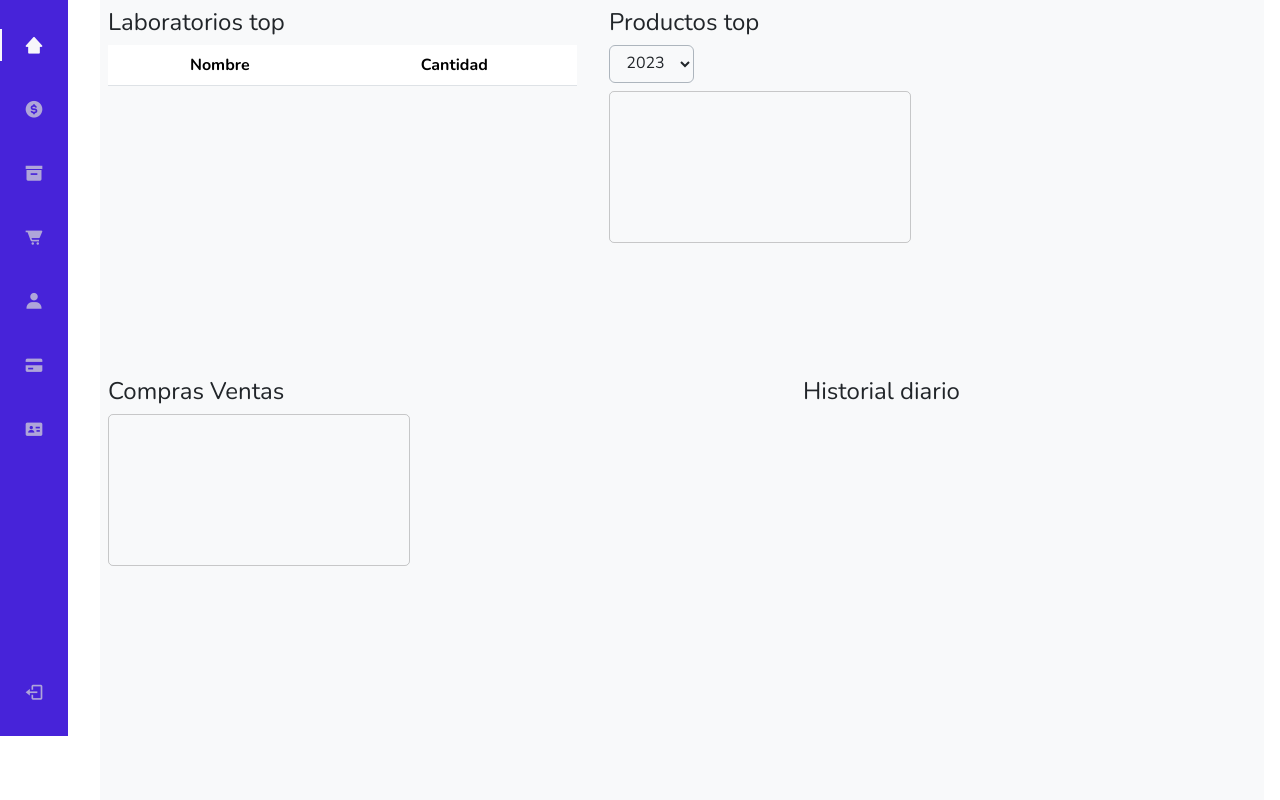
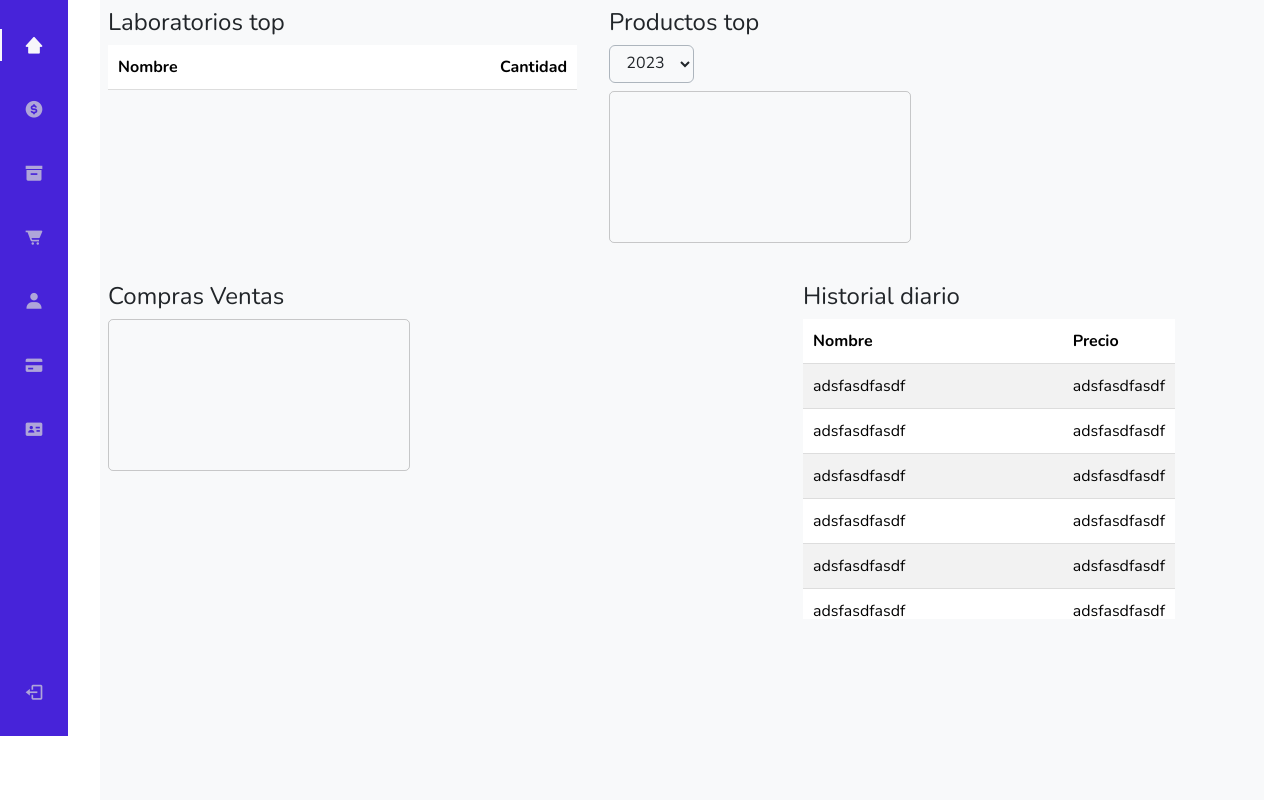
Before and after one commit to Angelilloglez98/OUTERPHARMA, a PHP site: page /InicioAdmin.html in a window 1280 px wide. Shown: the part 64-864 px from the top of the page. Run offline with PHP 8.4, Linux system fonts and the light colour scheme; lists and menus that the app fills with data are empty; a map, chart or similar area stays blank; some libraries are stand-ins or nearby versions.

Commit message:
añadir ventas del dia

```diff
--- a/App/BaseDatos/devHistorialDiario.php
+++ b/App/BaseDatos/devHistorialDiario.php
@@ -7,16 +7,13 @@
 
     $correo=$_SESSION['CorreoFarmacia'];
 
-    $sql="SELECT PRODUCTOS.Nombre,VENTAS.Cantidad
+    $sql="SELECT PRODUCTOS.Nombre,VENTAS.Precio
     FROM VENTAS
     INNER JOIN PRODUCTOS ON VENTAS.IdProducto=PRODUCTOS.IdProducto
     INNER JOIN EMPLEADOS ON VENTAS.nEmpleado=EMPLEADOS.nEmpleado
     INNER JOIN FARMACIAS ON EMPLEADOS.CcorreoFarmacia=FARMACIAS.Ccorreo
     WHERE VENTAS.Fecha=CAST(CURRENT_TIMESTAMP as DATE)
-    AND FARMACIAS.Ccorreo='$correo';
-    "
-
-    ;
+    AND FARMACIAS.Ccorreo='$correo';";
 
     $pdo->exec("SET NAMES 'utf8mb4'");
 
@@ -27,7 +24,7 @@
     while ($fila=$sth->fetch()) {
         $registros[]=array(
             'Nombre'=>$fila['Nombre'],
-            'CantidadEnElDia'=>$fila['Cantidad']
+            'Precio'=>$fila['Precio']
         );
     }
 
--- a/App/InicioAdmin.html
+++ b/App/InicioAdmin.html
@@ -15,10 +15,11 @@
     <script src="scripts/graficoCircular.js" defer></script>
     <script src="scripts/LaboratoriosTop.js"></script>
     <script src="scripts/header.js"></script>
+    <script src="scripts/historialDiario.js" defer></script>
     <link rel="stylesheet" href="styles/header.css">
     <link rel="stylesheet" href="styles/Inicio.css">
+</head>
 
-</head>
 <body id="body-pd">
     <header class="header" id="header">
         <div class="header_toggle"> <i class='bx bx-menu' id="header-toggle"></i> </div>
@@ -34,7 +35,6 @@
           <a href="#" class="nav_link"> <i class='bx bxs-user nav_icon'></i> <span class="nav_name">Clientes</span> </a>
           <a href="#" class="nav_link"> <i class='bx bxs-credit-card nav_icon'></i> <span class="nav_name">Historial Ventas</span> </a> </div>
           <a href="#" class="nav_link"> <i class='bx bxs-id-card nav_icon'></i> <span class="nav_name">Gestion de usuarios</span> </a> </div>
-
           <a href="#" class="nav_link"> <i class='bx bx-log-out nav_icon'></i> <span class="nav_name">SignOut</span> </a>
         </nav>
     </div>
@@ -43,11 +43,12 @@
       <div class="height-100 bg-light">
           <div class="container-fluid">
               <div class="row column-gap-3 row-gap-3 gap-0 rounded">
-                <div class="p-2 col-sm-5 LaboratoriosTop">
+                <div class="p-2 col-sm-5">
                   <h4>Laboratorios top</h4>
-                  <div style="width: 100%; height: 300px; overflow: auto; text-align: center;">
-                  <table class="table table-striped">
-                    <thead style="position:sticky; top: -1px; background-color: rgb(77, 79, 209); color: white; ">
+
+
+                    <table class="table table-striped tablas ">
+                      <thead>
                         <tr>
                           <th>Nombre</th>
                           <th>Cantidad</th>
@@ -57,7 +58,7 @@
                     </tbody>
                   </table>
                 </div>
-                </div>
+
                 <div class="p-2 col-sm-6 ">
                   <h4>Productos top</h4>
                   <form action="BaseDatos/devProductosMasVendidos.php" method="GET">
@@ -76,9 +77,115 @@
                   <h4>Compras Ventas</h4>
                   <canvas id="myChart"></canvas>
                 </div>
-                <div class="p-2 col-sm-4">
+                <div class="p-2 col-sm-4" style="position: relative;">
                   <h4>Historial diario</h4>
-                  <p></p>
+                  <table class="table table-striped tablas">
+                    <thead>
+                      <tr>
+                        <th>Nombre</th>
+                        <th>Precio</th>
+                      </tr>
+                    </thead>
+                    <tbody id="TablaHistorial">
+                      <tr>
+                        <td>adsfasdfasdf</td>
+                        <td>adsfasdfasdf</td>
+                      </tr>
+                      <tr>
+                        <td>adsfasdfasdf</td>
+                        <td>adsfasdfasdf</td>
+                      </tr>
+                      <tr>
+                        <td>adsfasdfasdf</td>
+                        <td>adsfasdfasdf</td>
+                      </tr>
+                      <tr>
+                        <td>adsfasdfasdf</td>
+                        <td>adsfasdfasdf</td>
+                      </tr>
+                      <tr>
+                        <td>adsfasdfasdf</td>
+                        <td>adsfasdfasdf</td>
+                      </tr>
+                      <tr>
+                        <td>adsfasdfasdf</td>
+                        <td>adsfasdfasdf</td>
+                      </tr>
+                      <tr>
+                        <td>adsfasdfasdf</td>
+                        <td>adsfasdfasdf</td>
+                      </tr>
+                      <tr>
+                        <td>adsfasdfasdf</td>
+                        <td>adsfasdfasdf</td>
+                      </tr>
+                      <tr>
+                        <td>adsfasdfasdf</td>
+                        <td>adsfasdfasdf</td>
+                      </tr>
+                      <tr>
+                        <td>adsfasdfasdf</td>
+                        <td>adsfasdfasdf</td>
+                      </tr>
+                      <tr>
+                        <td>adsfasdfasdf</td>
+                        <td>adsfasdfasdf</td>
+                      </tr>
+                      <tr>
+                        <td>adsfasdfasdf</td>
+                        <td>adsfasdfasdf</td>
+                      </tr>
+                      <tr>
+                        <td>adsfasdfasdf</td>
+                        <td>adsfasdfasdf</td>
+                      </tr>
+                      <tr>
+                        <td>adsfasdfasdf</td>
+                        <td>adsfasdfasdf</td>
+                      </tr>
+                      <tr>
+                        <td>adsfasdfasdf</td>
+                        <td>adsfasdfasdf</td>
+                      </tr>
+                      <tr>
+                        <td>adsfasdfasdf</td>
+                        <td>adsfasdfasdf</td>
+                      </tr>
+                      <tr>
+                        <td>adsfasdfasdf</td>
+                        <td>adsfasdfasdf</td>
+                      </tr>
+                      <tr>
+                        <td>adsfasdfasdf</td>
+                        <td>adsfasdfasdf</td>
+                      </tr>
+                      <tr>
+                        <td>adsfasdfasdf</td>
+                        <td>adsfasdfasdf</td>
+                      </tr>
+                      <tr>
+                        <td>adsfasdfasdf</td>
+                        <td>adsfasdfasdf</td>
+                      </tr>
+                      <tr>
+                        <td>adsfasdfasdf</td>
+                        <td>adsfasdfasdf</td>
+                      </tr>
+                      <tr>
+                        <td>adsfasdfasdf</td>
+                        <td>adsfasdfasdf</td>
+                      </tr>
+                      <tr>
+                        <td>adsfasdfasdf</td>
+                        <td>adsfasdfasdf</td>
+                      </tr>
+                      <tr>
+                        <td>adsfasdfasdf</td>
+                        <td>adsfasdfasdf</td>
+                      </tr>
+
+                    </tbody>
+                  </table>
                 </div>
               </div>
             </div>
--- a/App/scripts/LaboratoriosTop.js
+++ b/App/scripts/LaboratoriosTop.js
@@ -4,7 +4,6 @@ window.onload=()=>{
         .then(respuesta=>respuesta.json())
         .then(resultado=>{
             resultado.forEach(element => {
-                console.log(element);
                 imprimirDatos(element.Laboratorio,element.VentasLab);
             });
         })
@@ -21,8 +20,6 @@ window.onload=()=>{
         fila.appendChild(col);
         fila.appendChild(col2);
         tabla.appendChild(fila);
-        let graficoCircular=document.querySelector('#graficoCircular');
-        let altoGrafico=graficoCircular.style.height;
-        tabla.style.height=altoGrafico;
+
     }
 }
--- /dev/null
+++ b/App/scripts/historialDiario.js
@@ -0,0 +1,26 @@
+function cogerDatosHistorial() {
+    fetch('http://localhost/OuterPharma/App/BaseDatos/devHistorialDiario.php')
+    .then(respuesta=>respuesta.json())
+    .then(resultado=>{
+        resultado.forEach(element => {
+            console.log(element);
+            pintarDatosHistorial(element.Nombre,element.Precio);
+        });
+    })
+}
+
+cogerDatosHistorial();
+
+function pintarDatosHistorial(nombre,valor) {
+    let tabla=document.querySelector('#TablaHistorial');
+    let fila=document.createElement('tr');
+    fila.classList.add('fila');
+    let col=document.createElement('td');
+    let col2=document.createElement('td');
+    col.appendChild(document.createTextNode(nombre));
+    col2.appendChild(document.createTextNode(valor));
+    fila.appendChild(col);
+    fila.appendChild(col2);
+    tabla.appendChild(fila);
+
+}
--- a/App/styles/Inicio.css
+++ b/App/styles/Inicio.css
@@ -2,3 +2,29 @@ canvas{
     border: 1px solid rgba(0, 0, 0, 0.2);
     border-radius: 5px;
 }
+.tablas {
+    max-height: 300px;
+    display: block;
+    overflow-y: scroll;
+    border-collapse: collapse;
+    width: 100%;
+    box-sizing: border-box;
+    table-layout: auto;
+  }
+
+  .tablas thead {
+    background: #ccc;
+    position: sticky;
+    top: 0;
+  }
+
+  .tablas th,
+  .tablas td {
+    width: 100%;
+    padding: 10px;
+    text-align: left;
+    border-bottom: 1px solid #ddd;
+    white-space: nowrap;
+    overflow: hidden;
+    text-overflow: ellipsis;
+  }
```
Also changed, not shown: App/Inicio.html (+16 -5 lines), App/scripts/Login.js (indentation only). Lines whose indentation alone changed are shown as unchanged.
